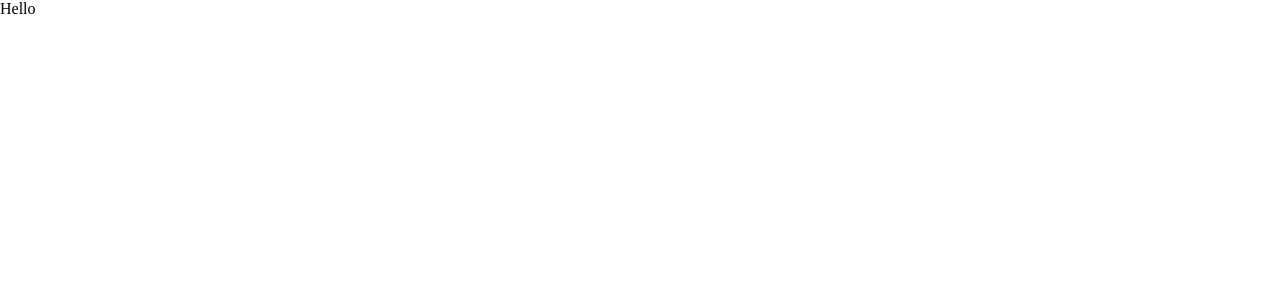
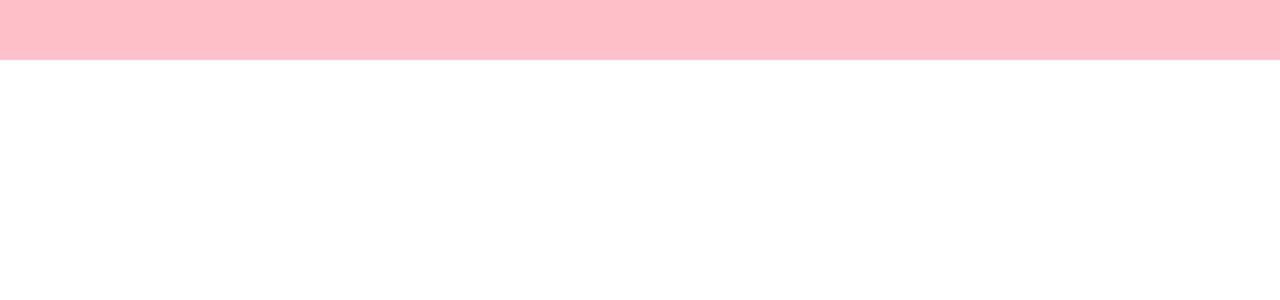
Before and after one commit to own-me/nude-dapp, a React app: page / in a window 1280 px wide. Shown: the top 300 px of the page. Built offline with nearby package versions, Linux system fonts and the light colour scheme.

Commit message:
setup navbar

```diff
--- a/App.tsx
+++ b/App.tsx
@@ -4,11 +4,12 @@ import "@fontsource/rock-salt";
 import "@fontsource/yeseva-one";
 import "@fontsource/poppins";
 import "@fontsource/shadows-into-light";
+import Navbar from "./components/Navbar";
 
 function App() {
     return (
         <>
-            Hello
+            <Navbar />
         </>
     );
 };
--- /dev/null
+++ b/components/Navbar.tsx
@@ -0,0 +1,16 @@
+import React from "react";
+import styled from "styled-components";
+
+const NavbarContainer = styled.div`
+     height: 60px;
+     width: 100%;
+     background-color: pink;
+`;
+
+export default function Navbar() {
+    return (
+        <NavbarContainer>
+
+        </NavbarContainer>
+    )
+}
```
